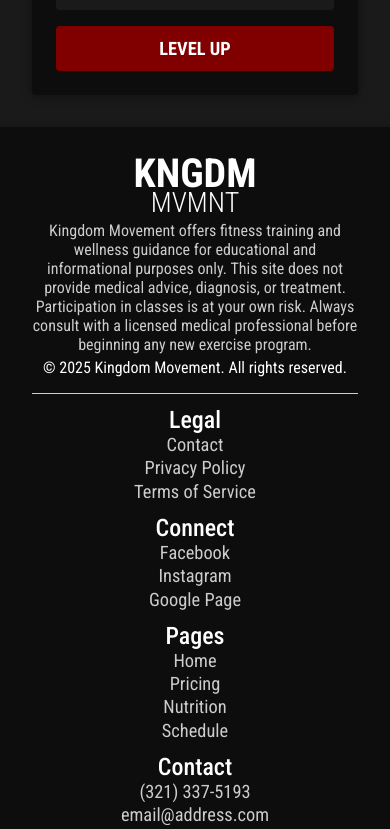
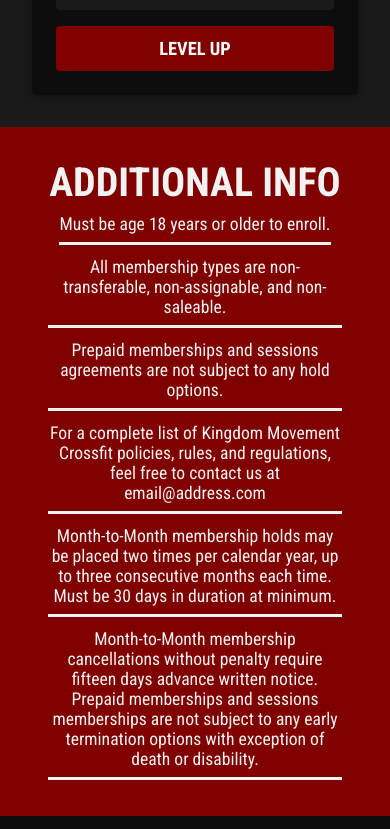
Before and after one commit to gilmerperez/kingdom-movement, a React (Vite) app: page /pricing in a window 390 px wide. Shown: the part 2271-3100 px from the top of the page. Built offline with nearby package versions, Linux system fonts and the light colour scheme.

Commit message:
Added additional info section

```diff
--- a/src/pages/Pricing/Pricing.jsx
+++ b/src/pages/Pricing/Pricing.jsx
@@ -86,6 +86,36 @@
               </div>
             ))}
           </div>
+
+          {/* Additional Info */}
+          <div className={styles.additionalInfoContainer}>
+            <div className={styles.additionalInfoContent}>
+              <h2 className={styles.additionalInfoTitle}>ADDITIONAL INFO</h2>
+              <ul className={styles.additionalInfoList}>
+                <li>Must be age 18 years or older to enroll.</li>
+                <br />
+                <li>All membership types are non-transferable, non-assignable, and non-saleable.</li>
+                <br />
+                <li>Prepaid memberships and sessions agreements are not subject to any hold options.</li>
+                <br />
+                <li>
+                  For a complete list of Kingdom Movement Crossfit policies, rules, and regulations, feel free to
+                  contact us at email@address.com
+                </li>
+                <br />
+                <li>
+                  Month-to-Month membership holds may be placed two times per calendar year, up to three consecutive
+                  months each time. Must be 30 days in duration at minimum.
+                </li>
+                <br />
+                <li>
+                  Month-to-Month membership cancellations without penalty require fifteen days advance written notice.
+                  Prepaid memberships and sessions memberships are not subject to any early termination options with
+                  exception of death or disability.
+                </li>
+              </ul>
+            </div>
+          </div>
         </section>
       </main>
     </>
--- a/src/pages/Pricing/Pricing.module.css
+++ b/src/pages/Pricing/Pricing.module.css
@@ -297,6 +297,37 @@
   background-color: hsl(0, 0%, 80%);
 }
 
+/* Additional Info */
+.additionalInfoContainer {
+  width: 100vw;
+  padding: 2rem 3rem;
+  display: flex;
+  margin-top: 3.5rem;
+  align-items: center;
+  margin-bottom: -2rem;
+  flex-direction: column;
+  justify-content: center;
+  color: hsl(0, 0%, 95%);
+  background-color: var(--primary);
+}
+
+.additionalInfoContent {
+  width: 100%;
+  max-width: 1000px;
+}
+
+.additionalInfoTitle {
+  font-size: 3rem;
+}
+
+.additionalInfoList li {
+  padding: 0.5rem 0;
+  font-size: 1.25rem;
+  display: inline-block;
+  margin-bottom: 0.25rem;
+  border-bottom: 3px solid hsl(0, 0%, 95%);
+}
+
 /* Responsive Design */
 @media (max-width: 1200px) {
   .pricingCards {
@@ -324,6 +355,20 @@
   .pricingCard {
     padding: 1.75rem;
     border-radius: 6px;
+  }
+
+  /* Additional Info */
+  .additionalInfoContainer {
+    margin-top: 3rem;
+  }
+
+  .additionalInfoTitle {
+    font-size: 2.75rem;
+  }
+
+  .additionalInfoList li {
+    font-size: 1.15rem;
+    border-bottom: 2 solid hsl(0, 0%, 100%);
   }
 }
 
@@ -458,4 +503,17 @@
     font-size: 1.15rem;
     border-radius: 4px;
   }
+
+  /* Additional Info */
+  .additionalInfoContainer {
+    margin-top: 2rem;
+  }
+
+  .additionalInfoTitle {
+    font-size: 2.5rem;
+  }
+
+  .additionalInfoList li {
+    font-size: 1.1rem;
+  }
 }
```
Also changed, not shown: src/assets/inspiration/additional-info.jpg (added).
